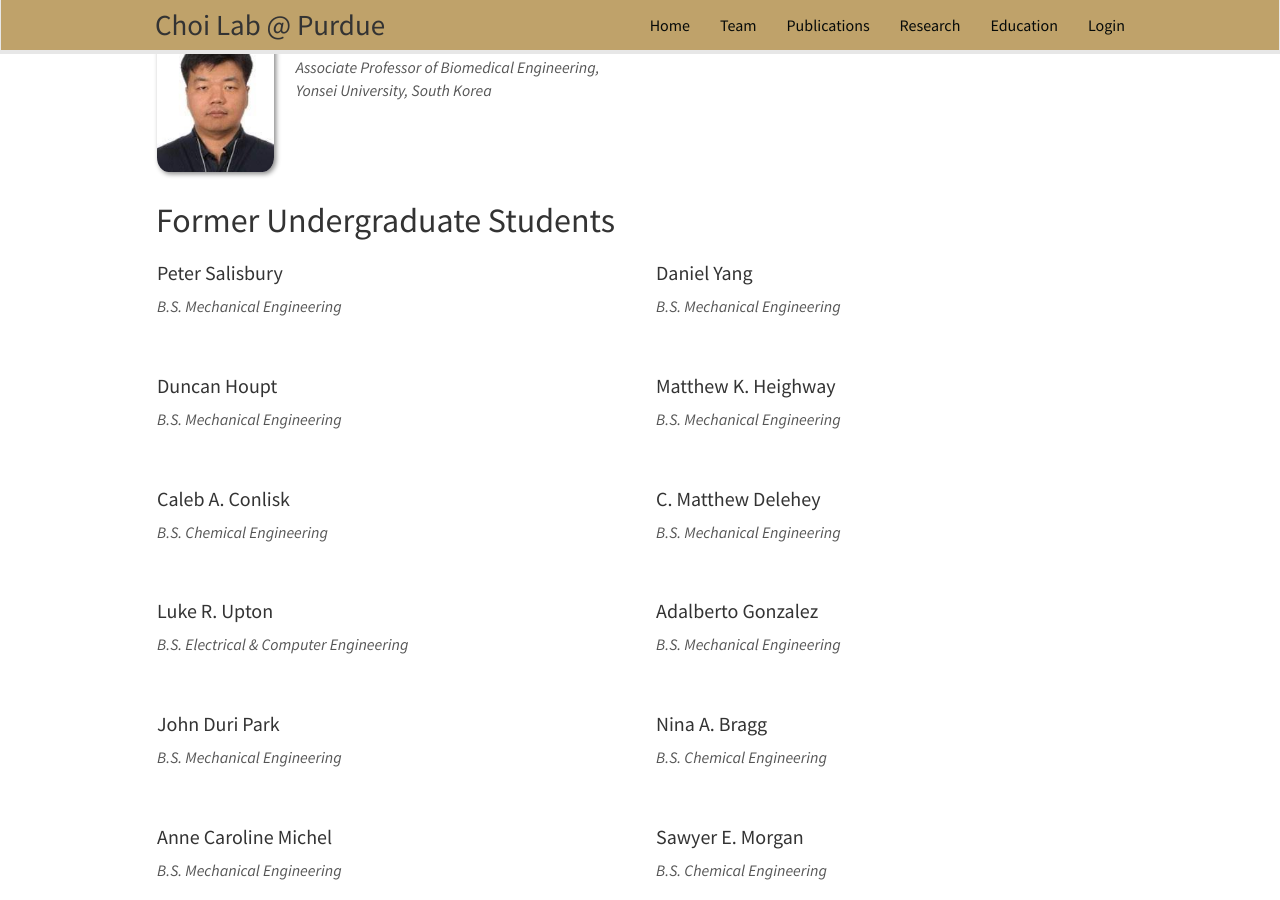
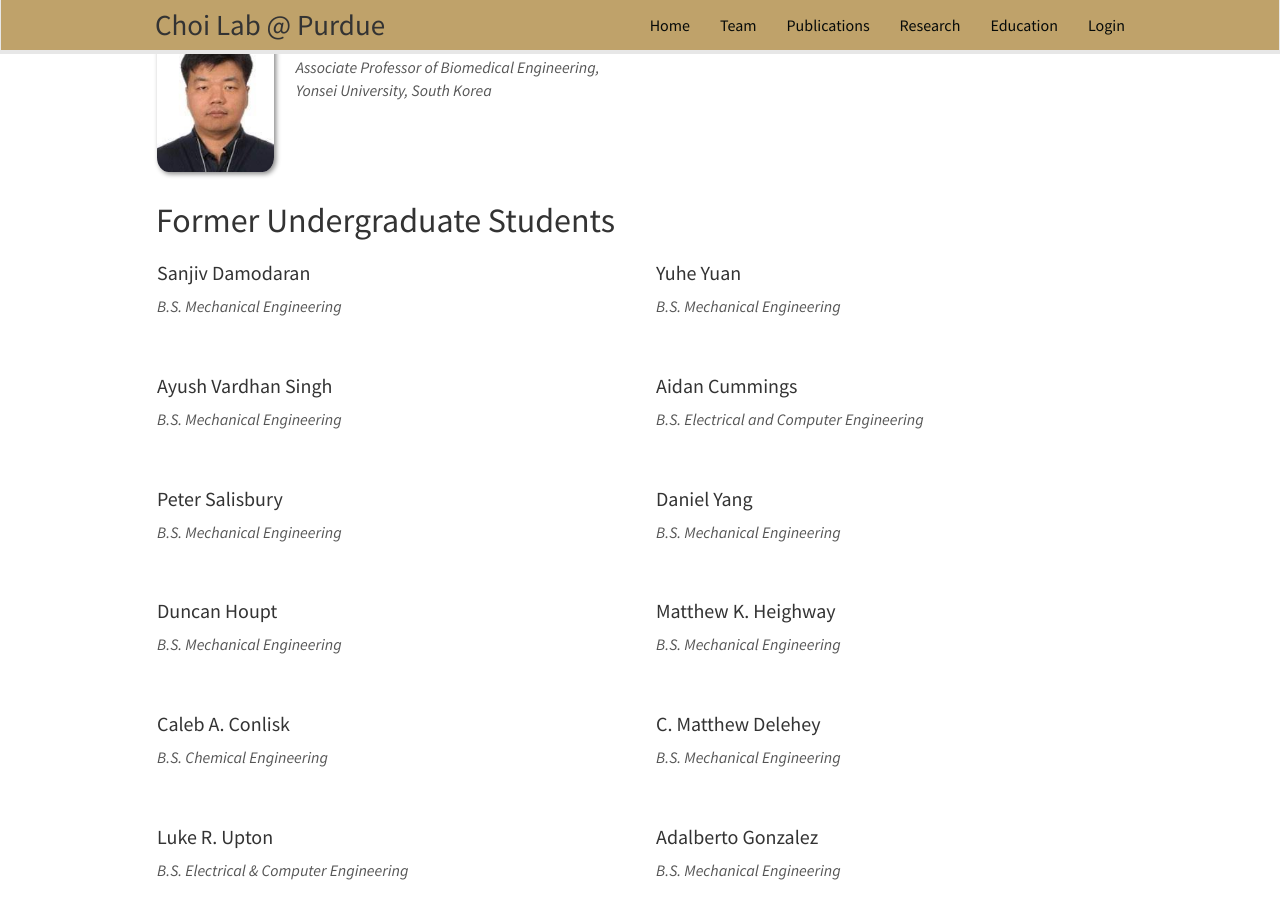
Before and after one commit to choidnalab/choidnalab.github.io, a Jekyll site: the page built from _pages/team.md, in a window 1280 px wide and 900 px high, scrolled down 2485 px. Built offline with Jekyll 4.4.1, drawn with Linux system fonts in a browser that asks for light colours; nearby versions of some CDN libraries.

Commit message:
Update alumni_bsc.yml

```diff
--- a/_data/alumni_bsc.yml
+++ b/_data/alumni_bsc.yml
@@ -1,3 +1,31 @@
+- name: Sanjiv Damodaran
+  photo: nopic.jpg
+  info: B.S. Mechanical Engineering
+  email:
+  number_educ: 0
+  education1:
+
+- name: Yuhe Yuan
+  photo: nopic.jpg
+  info: B.S. Mechanical Engineering
+  email:
+  number_educ: 0
+  education1:
+
+- name: Ayush Vardhan Singh
+  photo: nopic.jpg
+  info: B.S. Mechanical Engineering
+  email:
+  number_educ: 0
+  education1:
+
+- name: Aidan Cummings
+  photo: nopic.jpg
+  info: B.S. Electrical and Computer Engineering
+  email:
+  number_educ: 0
+  education1:
+
 - name: Peter Salisbury
   photo: nopic.jpg
   info: B.S. Mechanical Engineering
```
